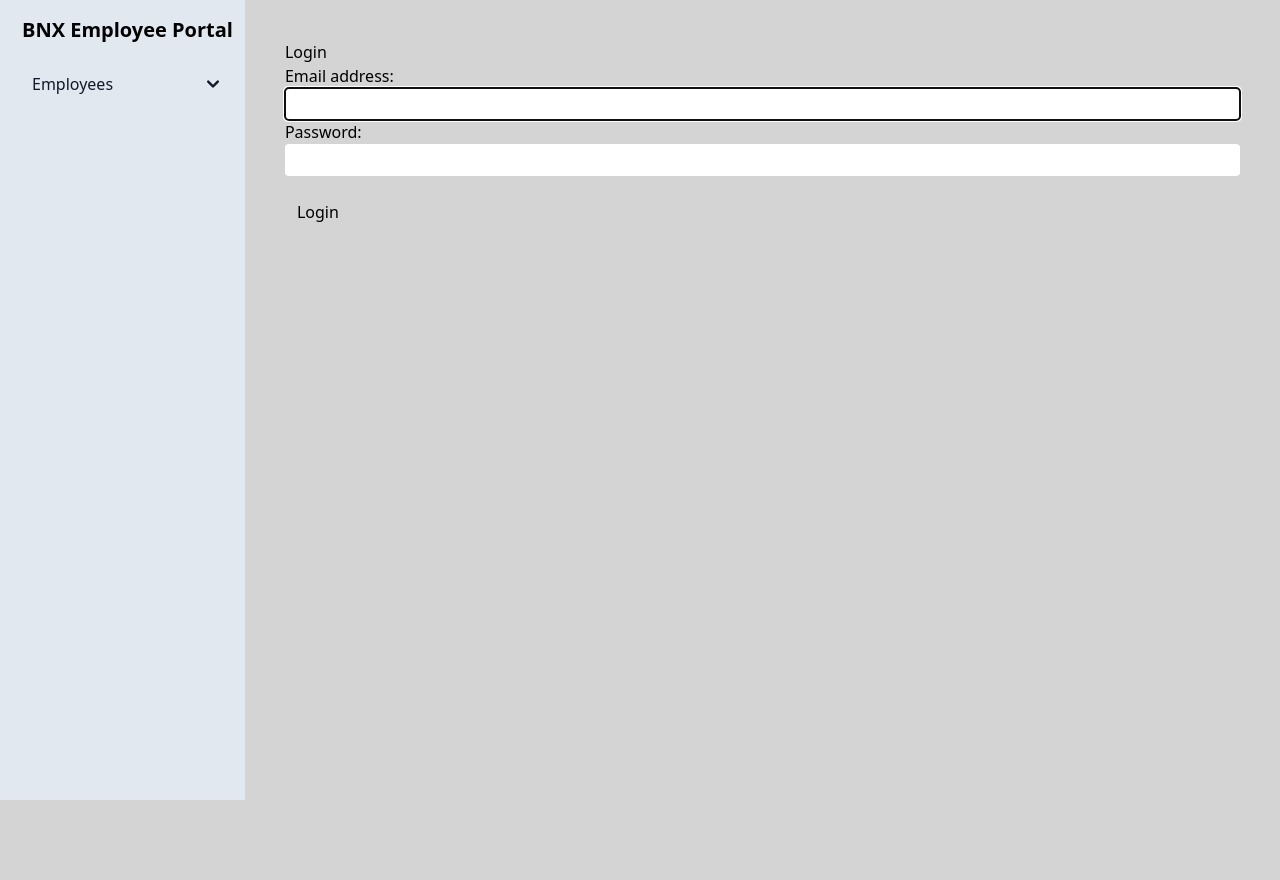
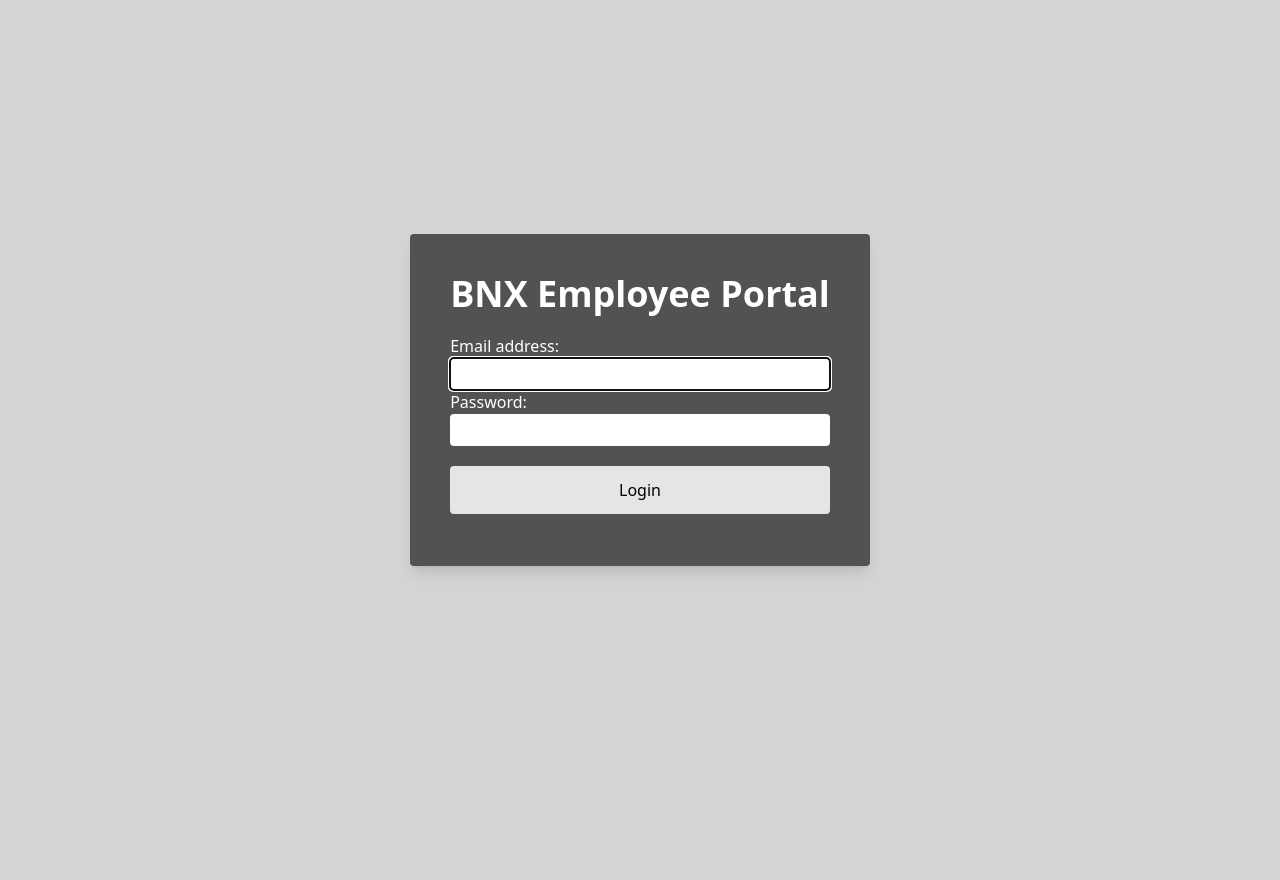
Before and after one commit to 9akashnp8/bnx-employee-portal, a Django app: page /accounts/login/ in a window 1280 px wide. After the commit the page ends 572 px from the top, so only its background shows below. Run offline with Django 4.2, Linux system fonts and the light colour scheme.

Commit message:
Update Styling of Login Page

```diff
--- a/employee/forms.py
+++ b/employee/forms.py
@@ -10,8 +10,8 @@ class LoginForm(AuthenticationForm):
     def __init__(self, request=None, *args, **kwargs):
         # self.request = request
         super(LoginForm, self).__init__(*args, **kwargs)
-        self.fields["username"].widget.attrs.update({'class': 'form-field'})
-        self.fields["password"].widget.attrs.update({'class': 'form-field'})
+        self.fields["username"].widget.attrs.update({'class': 'form-field text-black'})
+        self.fields["password"].widget.attrs.update({'class': 'form-field text-black'})
 
 class SignUpForm(UserCreationForm):
     class Meta:
--- a/static/css/style.css
+++ b/static/css/style.css
@@ -558,12 +558,16 @@ video {
   margin-left: 0.75rem;
 }
 
+.mb-3 {
+  margin-bottom: 0.75rem;
+}
+
 .mb-4 {
   margin-bottom: 1rem;
 }
 
-.mb-3 {
-  margin-bottom: 0.75rem;
+.mt-5 {
+  margin-top: 1.25rem;
 }
 
 .block {
@@ -592,6 +596,10 @@ video {
 
 .h-6 {
   height: 1.5rem;
+}
+
+.min-h-screen {
+  min-height: 100vh;
 }
 
 .w-full {
@@ -697,6 +705,16 @@ video {
   background-color: rgb(254 249 195 / var(--tw-bg-opacity));
 }
 
+.bg-neutral-600 {
+  --tw-bg-opacity: 1;
+  background-color: rgb(82 82 82 / var(--tw-bg-opacity));
+}
+
+.bg-neutral-200 {
+  --tw-bg-opacity: 1;
+  background-color: rgb(229 229 229 / var(--tw-bg-opacity));
+}
+
 .p-3 {
   padding: 0.75rem;
 }
@@ -707,6 +725,10 @@ video {
 
 .p-4 {
   padding: 1rem;
+}
+
+.p-10 {
+  padding: 2.5rem;
 }
 
 .py-4 {
@@ -784,6 +806,11 @@ video {
   line-height: 1rem;
 }
 
+.text-4xl {
+  font-size: 2.25rem;
+  line-height: 2.5rem;
+}
+
 .font-bold {
   font-weight: 700;
 }
@@ -809,6 +836,11 @@ video {
   color: rgb(17 24 39 / var(--tw-text-opacity));
 }
 
+.text-yellow-700 {
+  --tw-text-opacity: 1;
+  color: rgb(161 98 7 / var(--tw-text-opacity));
+}
+
 .text-black {
   --tw-text-opacity: 1;
   color: rgb(0 0 0 / var(--tw-text-opacity));
@@ -819,9 +851,15 @@ video {
   color: rgb(37 99 235 / var(--tw-text-opacity));
 }
 
-.text-yellow-700 {
+.text-white {
   --tw-text-opacity: 1;
-  color: rgb(161 98 7 / var(--tw-text-opacity));
+  color: rgb(255 255 255 / var(--tw-text-opacity));
+}
+
+.shadow-lg {
+  --tw-shadow: 0 10px 15px -3px rgb(0 0 0 / 0.1), 0 4px 6px -4px rgb(0 0 0 / 0.1);
+  --tw-shadow-colored: 0 10px 15px -3px var(--tw-shadow-color), 0 4px 6px -4px var(--tw-shadow-color);
+  box-shadow: var(--tw-ring-offset-shadow, 0 0 #0000), var(--tw-ring-shadow, 0 0 #0000), var(--tw-shadow);
 }
 
 .transition {
@@ -873,6 +911,11 @@ input[type="checkbox"] {
     background-color: rgb(38 38 38 / var(--tw-bg-opacity));
   }
 
+  .dark\:bg-yellow-200 {
+    --tw-bg-opacity: 1;
+    background-color: rgb(254 240 138 / var(--tw-bg-opacity));
+  }
+
   .dark\:bg-neutral-600 {
     --tw-bg-opacity: 1;
     background-color: rgb(82 82 82 / var(--tw-bg-opacity));
@@ -883,24 +926,19 @@ input[type="checkbox"] {
     background-color: rgb(64 64 64 / var(--tw-bg-opacity));
   }
 
-  .dark\:bg-yellow-200 {
-    --tw-bg-opacity: 1;
-    background-color: rgb(254 240 138 / var(--tw-bg-opacity));
-  }
-
   .dark\:text-white {
     --tw-text-opacity: 1;
     color: rgb(255 255 255 / var(--tw-text-opacity));
   }
 
+  .dark\:text-yellow-800 {
+    --tw-text-opacity: 1;
+    color: rgb(133 77 14 / var(--tw-text-opacity));
+  }
+
   .dark\:text-blue-500 {
     --tw-text-opacity: 1;
     color: rgb(59 130 246 / var(--tw-text-opacity));
-  }
-
-  .dark\:text-yellow-800 {
-    --tw-text-opacity: 1;
-    color: rgb(133 77 14 / var(--tw-text-opacity));
   }
 
   .dark\:hover\:bg-neutral-700:hover {
--- a/templates/registration/login.html
+++ b/templates/registration/login.html
@@ -1,10 +1,25 @@
-{% extends 'base.html' %}
-
-{% block content %}
-<h2>Login</h2>
-<form method="POST">
-    {% csrf_token %}
-    {{form.as_p}}
-    <button type="submit" class="dark:bg-neutral-600 dark:text-white p-3 rounded my-3">Login</button>
-</form>
-{% endblock content %}
+{% load static %}
+<!DOCTYPE html>
+<html lang="en">
+<head>
+    <meta charset="UTF-8">
+    <meta http-equiv="X-UA-Compatible" content="IE=edge">
+    <meta name="viewport" content="width=device-width, initial-scale=1.0">
+    <title>BNX Employee Portal | Login</title>
+    <link rel="stylesheet" href="{% static 'css/style.css' %}">
+</head>
+<body class="bg-neutral-300">
+    <main class="grid place-items-center min-h-screen">
+        <div class="bg-neutral-600 p-10 rounded shadow-lg text-white">
+            <h2 class="text-4xl font-bold mb-5">BNX Employee Portal</h2>
+            <form method="POST">
+                {% csrf_token %}
+                {{form.as_p}}
+                <button type="submit" class="bg-neutral-200 text-black p-3 mt-5 rounded my-3 w-full">
+                    Login
+                </button>
+            </form>
+        </div>
+    </main>
+</body>
+</html>
```
